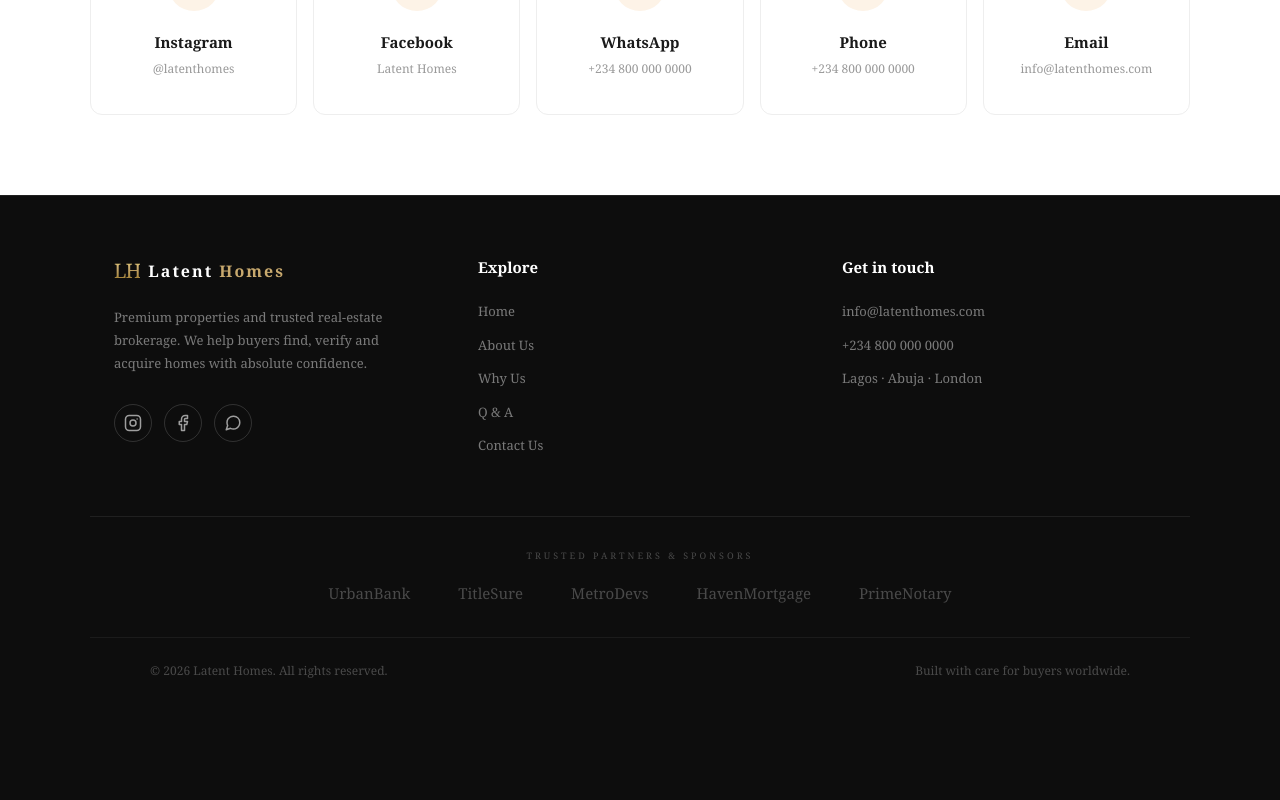
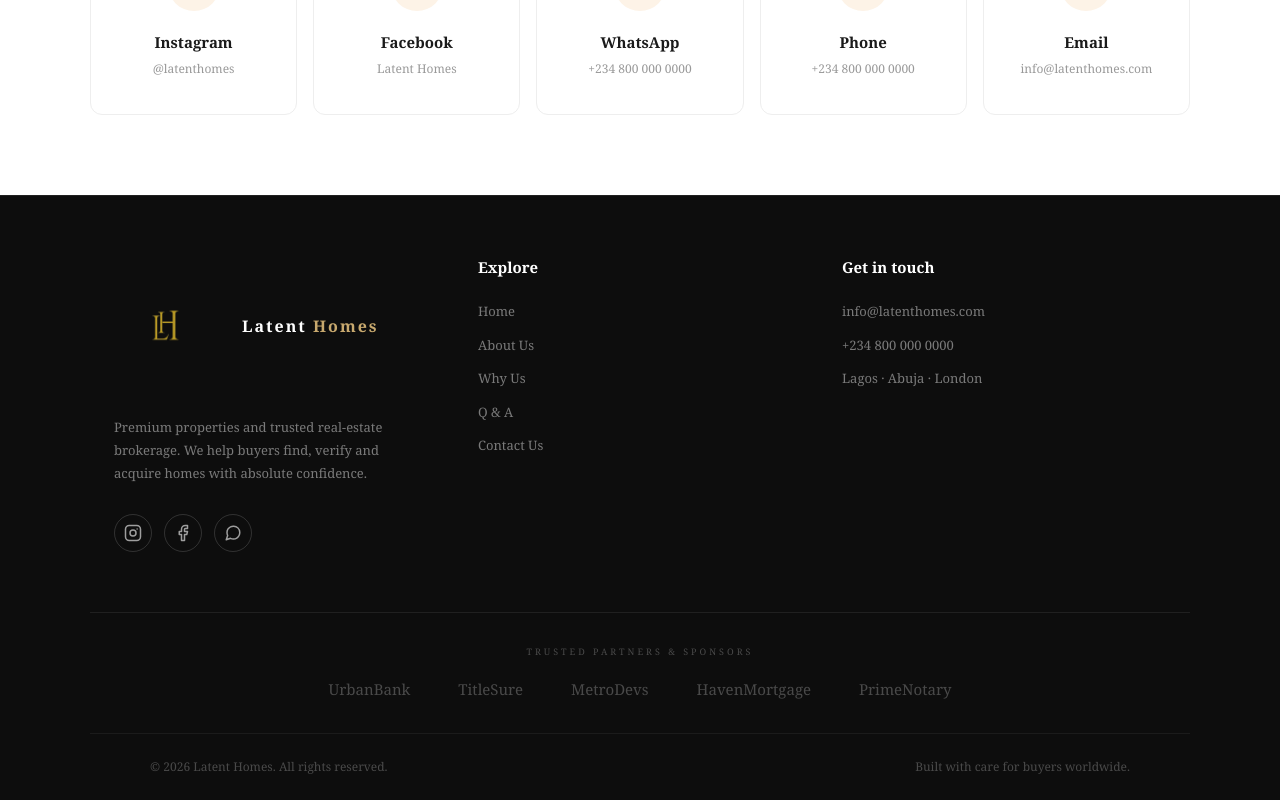
Before and after one commit to obswrld/latent-homes-project, a React (Vite) app: page / in a window 1280 px wide. Shown: the part 4192-4992 px from the top of the page. Before the commit the page ends 4896 px from the top, so only its background shows below. Built offline with nearby package versions, Linux system fonts and the light colour scheme.

Commit message:
update logo in navbar and hero section

```diff
--- a/src/components/Footer.tsx
+++ b/src/components/Footer.tsx
@@ -105,7 +105,7 @@ function Footer() {
               marginBottom: "20px",
             }}
           >
-            <span
+            {/*<span
               style={{
                 fontFamily: "Georgia, serif",
                 fontSize: "20px",
@@ -119,7 +119,12 @@ function Footer() {
               }}
             >
               LH
-            </span>
+            </span>*/}
+            <img
+              src="/images/logo.png"
+              alt="Latent Homes Logo"
+              style={{ width: '120px', height: '120px', objectFit: 'contain', marginTop: '20px' }}
+            />
             <span
               style={{
                 fontFamily: "Georgia, serif",
@@ -129,7 +134,7 @@ function Footer() {
                 letterSpacing: "2px",
               }}
             >
-              Latent <span style={{ color: "#c8a96e" }}>Homes</span>
+              Latent <span style={{ color: "#c8a96e", paddingLeft:'-49px' }}>Homes</span>
             </span>
           </div>
 
```
